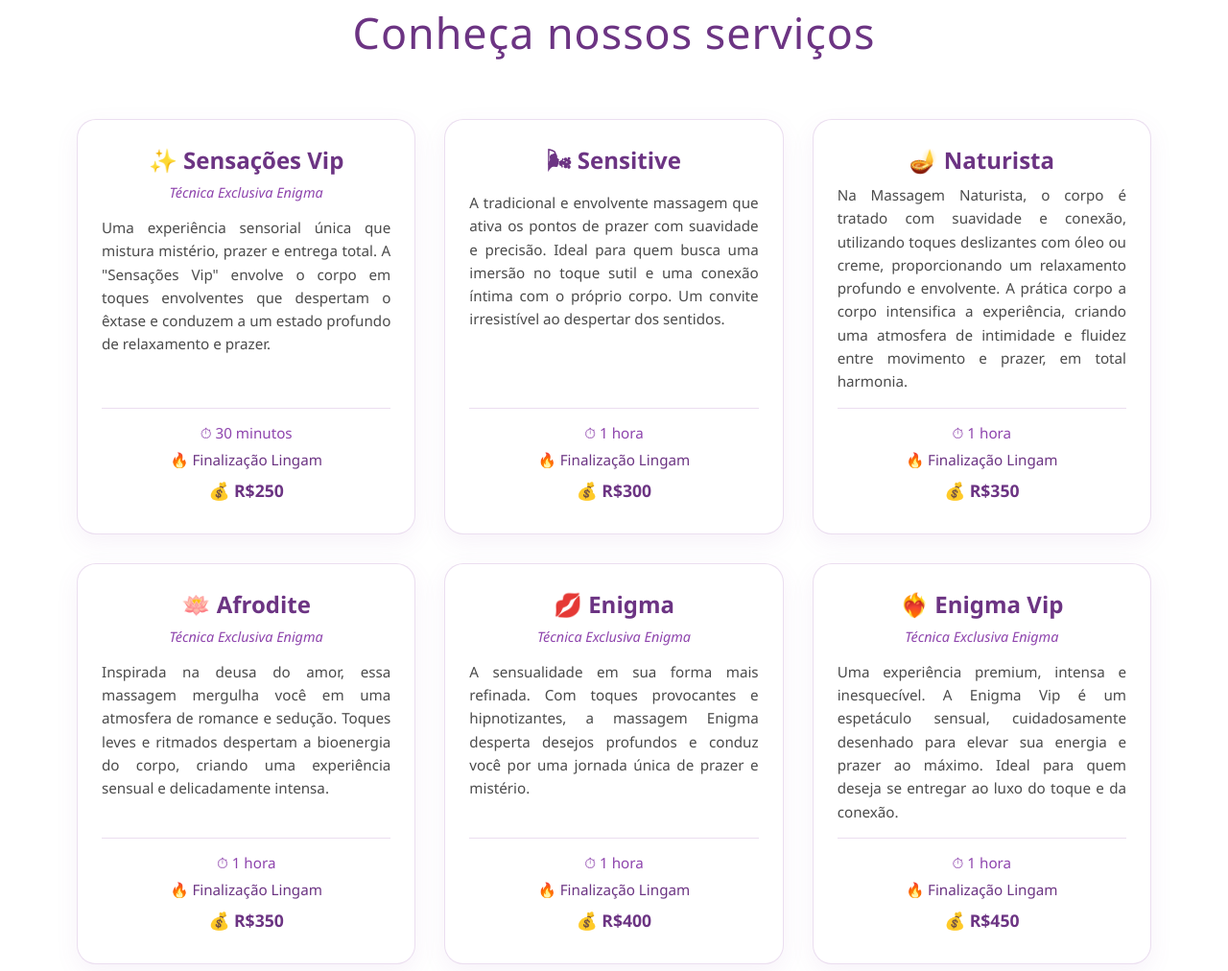
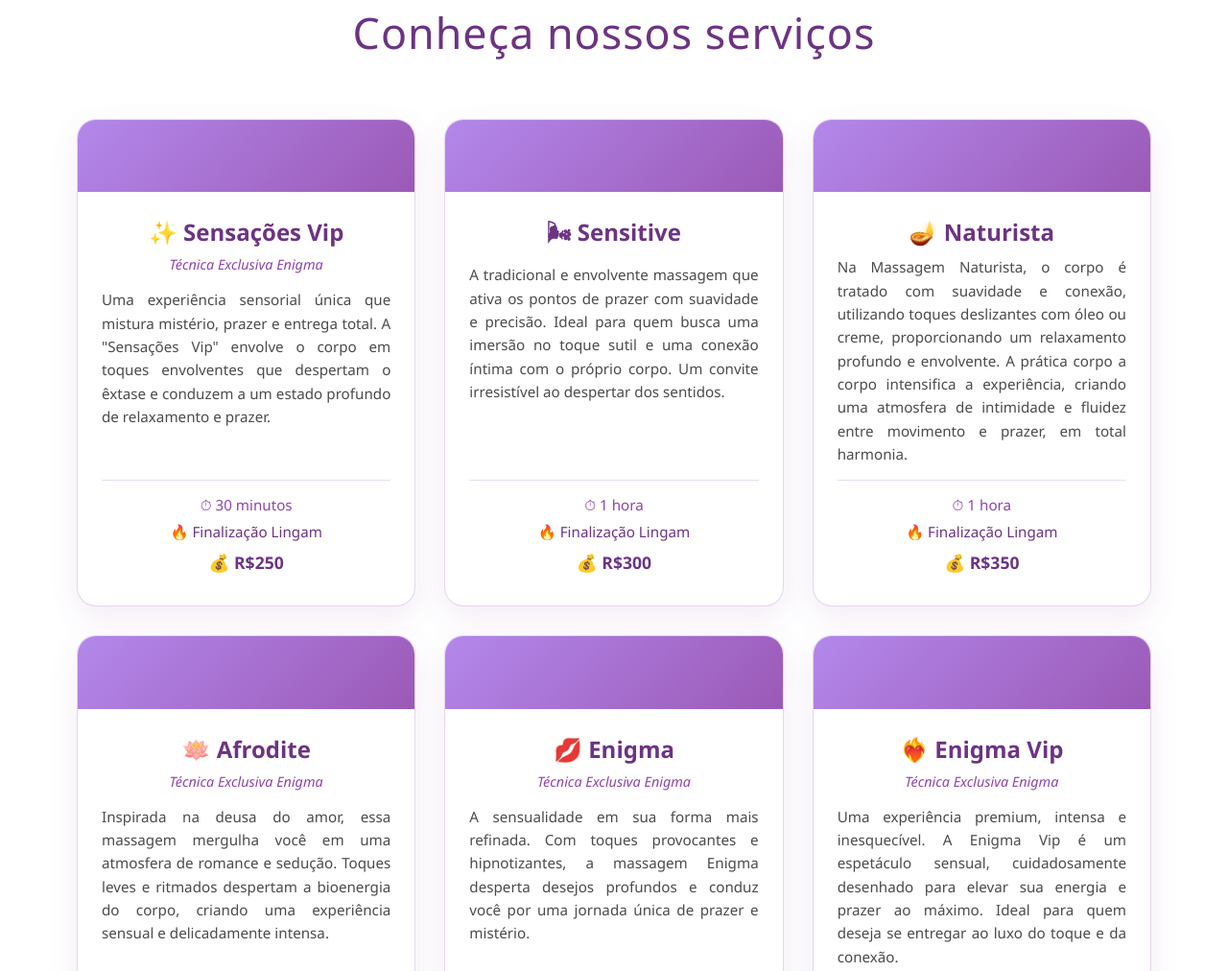
Before and after one commit to enigmamassagens/site, a plain HTML site: page index.html in a window 1280 px wide. Shown: the part 1679-2691 px from the top of the page at 96% size. Drawn offline with Linux system fonts and the light colour scheme.

Commit message:
Add files via upload

```diff
--- a/styles.css
+++ b/styles.css
@@ -62,7 +62,7 @@ body {
 
 /* Cabeçalho com Imagem de Fundo */
 .header {
-    background-image: url('imagemenigma.webp');
+    background-image: url('Retrato buda vermelho.jpeg');
     background-size: cover;
     background-position: center;
     background-repeat: no-repeat;
@@ -498,11 +498,31 @@ body {
     background: #ffffff;
     border-radius: 20px;
     overflow: hidden;
-    box-shadow: 0 8px 25px rgba(155, 89, 182, 0.08);
-    transition: all 0.3s ease;
-    border: 1px solid rgba(155, 89, 182, 0.2);
+    border: 1px solid rgba(155, 89, 182, 0.25);
+    box-shadow: 0 10px 30px rgba(155, 89, 182, 0.12);
+    transition: transform 0.3s ease, box-shadow 0.3s ease, border-color 0.3s ease;
     display: flex;
     flex-direction: column;
+    position: relative;
+    padding-top: 2cm;
+}
+
+/* Faixa roxa no topo do card de serviços */
+.service-card::before {
+    content: "";
+    position: absolute;
+    top: 0;
+    left: 0;
+    right: 0;
+    height: 2cm;
+    background: linear-gradient(135deg, #B388EB 0%, #9B59B6 100%);
+    z-index: 0;
+}
+
+/* Garantir que o conteúdo fique acima da faixa */
+.service-content {
+    position: relative;
+    z-index: 1;
 }
 
 .service-card:hover {
```
